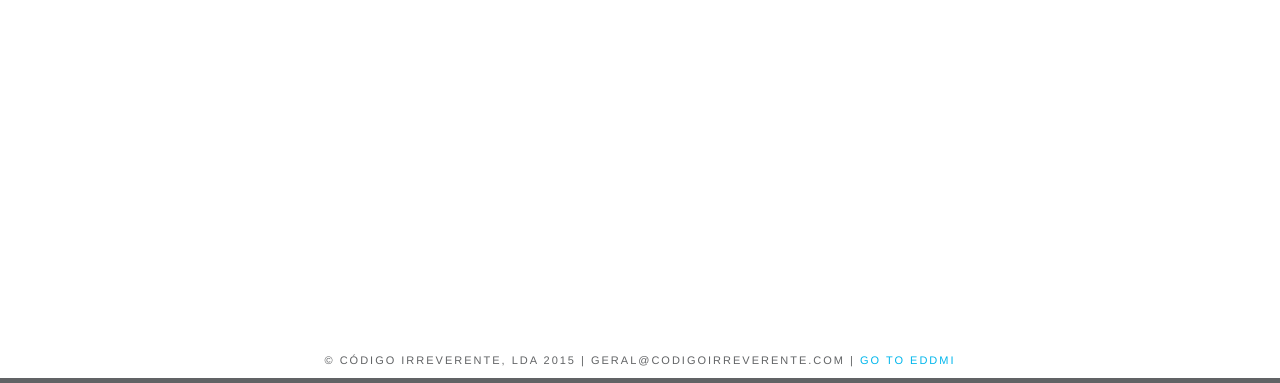
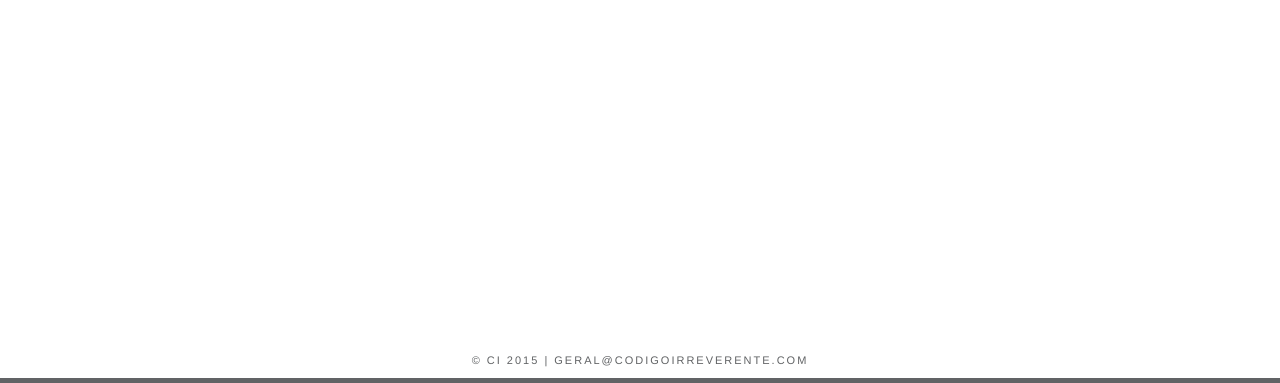
Before and after one commit to ciportugal/ci-landing-page, a plain HTML site: page index.html in a window 1280 px wide. Shown: the part 417-800 px from the top of the page. Drawn offline with Linux system fonts and the light colour scheme.

Commit message:
Update index.html

```diff
--- a/index.html
+++ b/index.html
@@ -4,11 +4,11 @@
         <meta http-equiv="Content-Type" content="text/html; charset=UTF-8">
         <meta charset="UTF-8">
         <meta http-equiv="X-UA-Compatible" content="IE=edge,chrome=1">
-        <title>Código Irreverente</title>
+        <title>CI</title>
         <meta name="viewport" content="width=device-width, initial-scale=1.0">
         <meta name="description" content="Código Irreverente">
         <meta name="keywords" content="web design, web development,css, html, css3, html5, javascript, jquery">
-        <meta name="author" content="Código Irreverente">
+        <meta name="author" content="CI">
         <link rel="shortcut icon" href="icon.png">
         <link rel="stylesheet" type="text/css" href="style.css">
     </head>
@@ -20,9 +20,8 @@
             </div>
             <p class="copyright">
                 <span>
-                    © Código Irreverente, Lda 2015 |
-                    <a href="mailto:geral@codigoirreverente.com">geral@codigoirreverente.com</a> |
-                    <a class="eddmi" href="http://www.eddmi.com">Go to Eddmi</a>
+                    © CI 2015 |
+                    <a href="mailto:geral@ci.com">geral@codigoirreverente.com</a>
                 </span>
             </p>
         </div>
```
